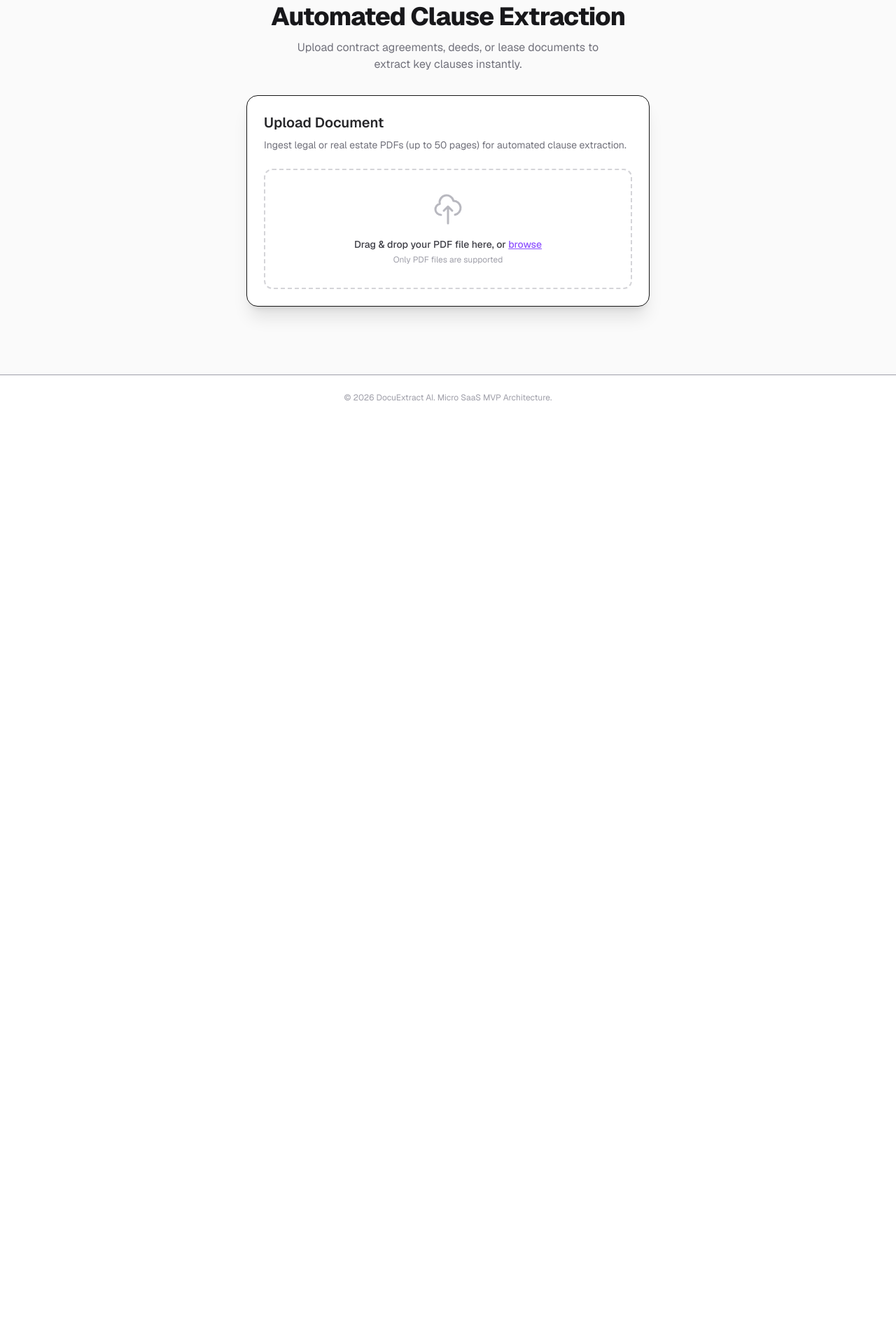
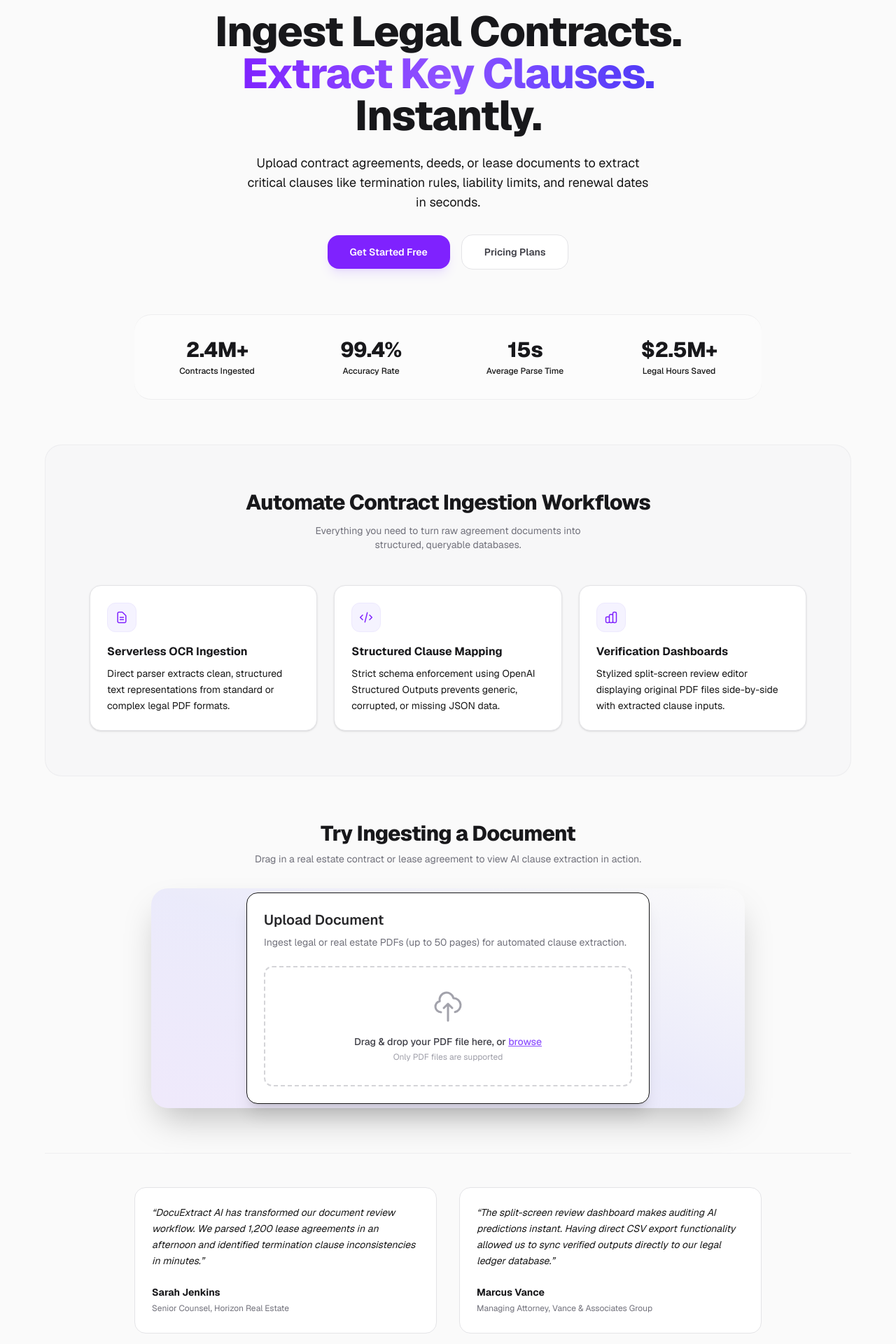
Before and after one commit to rnimriya/realstateji, a Next.js app in the folder frontend/: page / in a window 1280 px wide. Shown: the part 200-2120 px from the top of the page at 70% size. Before the commit the page ends 800 px from the top, so only its background shows below. Built offline with nearby package versions, Linux system fonts and the light colour scheme.

Commit message:
Redesign home page into a premium SaaS landing page with metrics, testimonials, and features grid

```diff
--- a/frontend/src/app/page.tsx
+++ b/frontend/src/app/page.tsx
@@ -1,31 +1,196 @@
 import UploadDocument from "@/components/UploadDocument";
 import Navbar from "@/components/Navbar";
+import Link from "next/link";
 
 export default function Home() {
   return (
-    <div className="min-h-screen bg-zinc-50 dark:bg-black font-sans flex flex-col">
+    <div className="min-h-screen bg-zinc-50 dark:bg-black font-sans flex flex-col overflow-x-hidden">
       <Navbar />
 
-      {/* Main Panel */}
-      <main className="flex-1 flex flex-col justify-center items-center px-4 py-16 md:py-24">
-        <div className="w-full max-w-xl text-center mb-8">
-          <span className="inline-flex items-center gap-1.5 px-3 py-1 rounded-full text-xs font-semibold bg-violet-50 dark:bg-violet-950/20 text-violet-700 dark:text-violet-400 border border-violet-200/50 dark:border-violet-900/30 mb-4 animate-bounce">
-            ⚡ Now powered by Serverless OCR
+      {/* Hero Background Glow */}
+      <div className="absolute top-16 left-1/2 -translate-x-1/2 w-full max-w-7xl h-[30rem] bg-gradient-to-tr from-violet-500/10 via-indigo-500/5 to-transparent rounded-full blur-3xl opacity-60 -z-10 pointer-events-none" />
+
+      {/* Main Section */}
+      <main className="flex-1 flex flex-col items-center">
+
+        {/* HERO SECTION */}
+        <section className="w-full max-w-6xl px-6 pt-16 pb-12 md:pt-24 md:pb-16 text-center flex flex-col items-center">
+          {/* Badge */}
+          <span className="inline-flex items-center gap-1.5 px-3 py-1.5 rounded-full text-xs font-semibold bg-violet-50 dark:bg-violet-950/20 text-violet-750 dark:text-violet-400 border border-violet-200/50 dark:border-violet-900/30 mb-6 uppercase tracking-wider animate-pulse">
+            ⚡ Powered by GPT-4o Structured Outputs
           </span>
-          <h1 className="text-3xl md:text-4xl font-extrabold text-zinc-900 dark:text-zinc-50 tracking-tight mb-3">
-            Automated Clause Extraction
+
+          {/* Heading */}
+          <h1 className="text-4xl sm:text-5xl md:text-6xl font-extrabold tracking-tight text-zinc-900 dark:text-zinc-50 max-w-3xl leading-tight sm:leading-none mb-6">
+            Ingest Legal Contracts. <br className="hidden sm:inline" />
+            <span className="bg-gradient-to-r from-violet-600 via-violet-500 to-indigo-600 bg-clip-text text-transparent">
+              Extract Key Clauses.
+            </span> Instantly.
           </h1>
-          <p className="text-zinc-500 dark:text-zinc-400 max-w-md mx-auto text-sm md:text-base">
-            Upload contract agreements, deeds, or lease documents to extract key clauses instantly.
+
+          {/* Description */}
+          <p className="text-zinc-550 dark:text-zinc-400 max-w-xl mx-auto text-base sm:text-lg mb-8">
+            Upload contract agreements, deeds, or lease documents to extract critical clauses like termination rules, liability limits, and renewal dates in seconds.
           </p>
-        </div>
 
-        <UploadDocument />
+          {/* CTAs */}
+          <div className="flex flex-col sm:flex-row gap-4 justify-center items-center w-full max-w-md mb-16">
+            <a
+              href="#upload-zone"
+              className="w-full sm:w-auto py-3.5 px-8 bg-violet-600 hover:bg-violet-700 text-white rounded-2xl font-semibold text-sm transition-all duration-200 shadow-lg shadow-violet-500/15 hover:shadow-violet-500/25 hover:-translate-y-0.5 active:translate-y-0 text-center"
+            >
+              Get Started Free
+            </a>
+            <Link
+              href="/pricing"
+              className="w-full sm:w-auto py-3.5 px-8 bg-white dark:bg-zinc-900 border border-zinc-200 dark:border-zinc-800 text-zinc-700 dark:text-zinc-300 hover:bg-zinc-50 dark:hover:bg-zinc-800/50 rounded-2xl font-semibold text-sm transition-all duration-200 text-center"
+            >
+              Pricing Plans
+            </Link>
+          </div>
+
+          {/* Metric Stats */}
+          <div className="grid grid-cols-2 md:grid-cols-4 gap-8 w-full max-w-4xl border-y border-zinc-200/60 dark:border-zinc-800/60 py-8 text-center bg-white/40 dark:bg-zinc-950/20 backdrop-blur-sm rounded-3xl px-6">
+            {[
+              { val: "2.4M+", label: "Contracts Ingested" },
+              { val: "99.4%", label: "Accuracy Rate" },
+              { val: "15s", label: "Average Parse Time" },
+              { val: "$2.5M+", label: "Legal Hours Saved" },
+            ].map((stat, idx) => (
+              <div key={idx} className="flex flex-col">
+                <span className="text-2xl sm:text-3xl font-extrabold text-zinc-900 dark:text-zinc-50 tracking-tight mb-1">
+                  {stat.val}
+                </span>
+                <span className="text-xs text-zinc-550 dark:text-zinc-400 font-medium">
+                  {stat.label}
+                </span>
+              </div>
+            ))}
+          </div>
+        </section>
+
+        {/* FEATURE HIGHLIGHTS */}
+        <section className="w-full max-w-6xl px-6 py-12 md:py-16 bg-zinc-100/50 dark:bg-zinc-950/30 rounded-3xl border border-zinc-200/50 dark:border-zinc-900/40">
+          <div className="text-center mb-12">
+            <h2 className="text-2xl sm:text-3xl font-extrabold text-zinc-900 dark:text-zinc-50 tracking-tight mb-3">
+              Automate Contract Ingestion Workflows
+            </h2>
+            <p className="text-sm text-zinc-500 dark:text-zinc-400 max-w-md mx-auto">
+              Everything you need to turn raw agreement documents into structured, queryable databases.
+            </p>
+          </div>
+
+          <div className="grid grid-cols-1 md:grid-cols-3 gap-6 max-w-5xl mx-auto">
+            {[
+              {
+                title: "Serverless OCR Ingestion",
+                desc: "Direct parser extracts clean, structured text representations from standard or complex legal PDF formats.",
+                icon: (
+                  <path
+                    strokeLinecap="round"
+                    strokeLinejoin="round"
+                    strokeWidth={1.8}
+                    d="M9 12h6m-6 4h6m2 5H7a2 2 0 01-2-2V5a2 2 0 012-2h5.586a1 1 0 01.707.293l5.414 5.414a1 1 0 01.293.707V19a2 2 0 01-2 2z"
+                  />
+                ),
+              },
+              {
+                title: "Structured Clause Mapping",
+                desc: "Strict schema enforcement using OpenAI Structured Outputs prevents generic, corrupted, or missing JSON data.",
+                icon: (
+                  <path
+                    strokeLinecap="round"
+                    strokeLinejoin="round"
+                    strokeWidth={1.8}
+                    d="M10 20l4-16m4 4l4 4-4 4M6 16l-4-4 4-4"
+                  />
+                ),
+              },
+              {
+                title: "Verification Dashboards",
+                desc: "Stylized split-screen review editor displaying original PDF files side-by-side with extracted clause inputs.",
+                icon: (
+                  <path
+                    strokeLinecap="round"
+                    strokeLinejoin="round"
+                    strokeWidth={1.8}
+                    d="M9 19v-6a2 2 0 00-2-2H5a2 2 0 00-2 2v6a2 2 0 002 2h2a2 2 0 002-2zm0 0V9a2 2 0 012-2h2a2 2 0 012 2v10m-6 0a2 2 0 002 2h2a2 2 0 002-2m0 0V5a2 2 0 012-2h2a2 2 0 012 2v14a2 2 0 01-2 2h-2a2 2 0 01-2-2z"
+                  />
+                ),
+              },
+            ].map((feat, idx) => (
+              <div
+                key={idx}
+                className="bg-white dark:bg-zinc-900 border border-zinc-200 dark:border-zinc-800/80 rounded-2xl p-6 shadow-sm hover:shadow-md hover:border-violet-500/20 dark:hover:border-violet-900/30 transition-all duration-300 group"
+              >
+                <div className="bg-violet-50 dark:bg-violet-950/20 border border-violet-100 dark:border-violet-900/40 p-2.5 rounded-xl w-fit text-violet-600 dark:text-violet-400 mb-4 transition-transform duration-300 group-hover:scale-105">
+                  <svg className="w-5 h-5" fill="none" stroke="currentColor" viewBox="0 0 24 24">
+                    {feat.icon}
+                  </svg>
+                </div>
+                <h3 className="text-base font-bold text-zinc-900 dark:text-zinc-50 mb-2">{feat.title}</h3>
+                <p className="text-xs sm:text-sm text-zinc-550 dark:text-zinc-400 leading-relaxed">{feat.desc}</p>
+              </div>
+            ))}
+          </div>
+        </section>
+
+        {/* UPLOAD DEMO ZONE */}
+        <section id="upload-zone" className="w-full max-w-4xl px-6 py-16 flex flex-col items-center">
+          <div className="text-center mb-8">
+            <h2 className="text-2xl sm:text-3xl font-extrabold text-zinc-900 dark:text-zinc-50 tracking-tight mb-2">
+              Try Ingesting a Document
+            </h2>
+            <p className="text-sm text-zinc-500 dark:text-zinc-400">
+              Drag in a real estate contract or lease agreement to view AI clause extraction in action.
+            </p>
+          </div>
+
+          <div className="w-full relative group p-1.5 rounded-3xl bg-gradient-to-tr from-violet-500/10 via-indigo-500/10 to-transparent dark:from-violet-950/20 shadow-2xl hover:from-violet-500/20 transition-all duration-500">
+            <div className="absolute inset-0 bg-violet-600/5 dark:bg-violet-900/5 rounded-3xl blur-2xl -z-10 group-hover:opacity-100 transition-opacity" />
+            <UploadDocument />
+          </div>
+        </section>
+
+        {/* TESTIMONIALS */}
+        <section className="w-full max-w-6xl px-6 py-12 border-t border-zinc-200/50 dark:border-zinc-800/50">
+          <div className="grid grid-cols-1 md:grid-cols-2 gap-8 max-w-4xl mx-auto">
+            {[
+              {
+                quote: "DocuExtract AI has transformed our document review workflow. We parsed 1,200 lease agreements in an afternoon and identified termination clause inconsistencies in minutes.",
+                author: "Sarah Jenkins",
+                role: "Senior Counsel, Horizon Real Estate",
+              },
+              {
+                quote: "The split-screen review dashboard makes auditing AI predictions instant. Having direct CSV export functionality allowed us to sync verified outputs directly to our legal ledger database.",
+                author: "Marcus Vance",
+                role: "Managing Attorney, Vance & Associates Group",
+              },
+            ].map((test, idx) => (
+              <div key={idx} className="flex flex-col justify-between bg-white dark:bg-zinc-900 p-6 rounded-2xl border border-zinc-200 dark:border-zinc-800">
+                <p className="text-sm text-zinc-650 dark:text-zinc-350 italic leading-relaxed mb-6">
+                  &ldquo;{test.quote}&rdquo;
+                </p>
+                <div>
+                  <h4 className="text-sm font-bold text-zinc-900 dark:text-zinc-50">{test.author}</h4>
+                  <span className="text-xs text-zinc-500 dark:text-zinc-450">{test.role}</span>
+                </div>
+              </div>
+            ))}
+          </div>
+        </section>
+
       </main>
 
-      {/* Footer */}
-      <footer className="w-full text-center py-6 border-t border-zinc-150 dark:border-zinc-800 text-xs text-zinc-400 dark:text-zinc-600 bg-white dark:bg-zinc-950">
-        © 2026 DocuExtract AI. Micro SaaS MVP Architecture.
+      {/* FOOTER */}
+      <footer className="w-full text-center py-8 border-t border-zinc-200 dark:border-zinc-850 text-xs text-zinc-500 dark:text-zinc-600 bg-white dark:bg-zinc-950">
+        <div className="max-w-6xl mx-auto px-6 flex flex-col sm:flex-row justify-between items-center gap-4">
+          <span>&copy; 2026 DocuExtract AI Inc. All rights reserved.</span>
+          <div className="flex gap-6">
+            <Link href="/pricing" className="hover:text-zinc-850 dark:hover:text-zinc-200 transition-colors">Pricing</Link>
+            <Link href="/dashboard" className="hover:text-zinc-850 dark:hover:text-zinc-200 transition-colors">Dashboard</Link>
+          </div>
+        </div>
       </footer>
     </div>
   );
```
